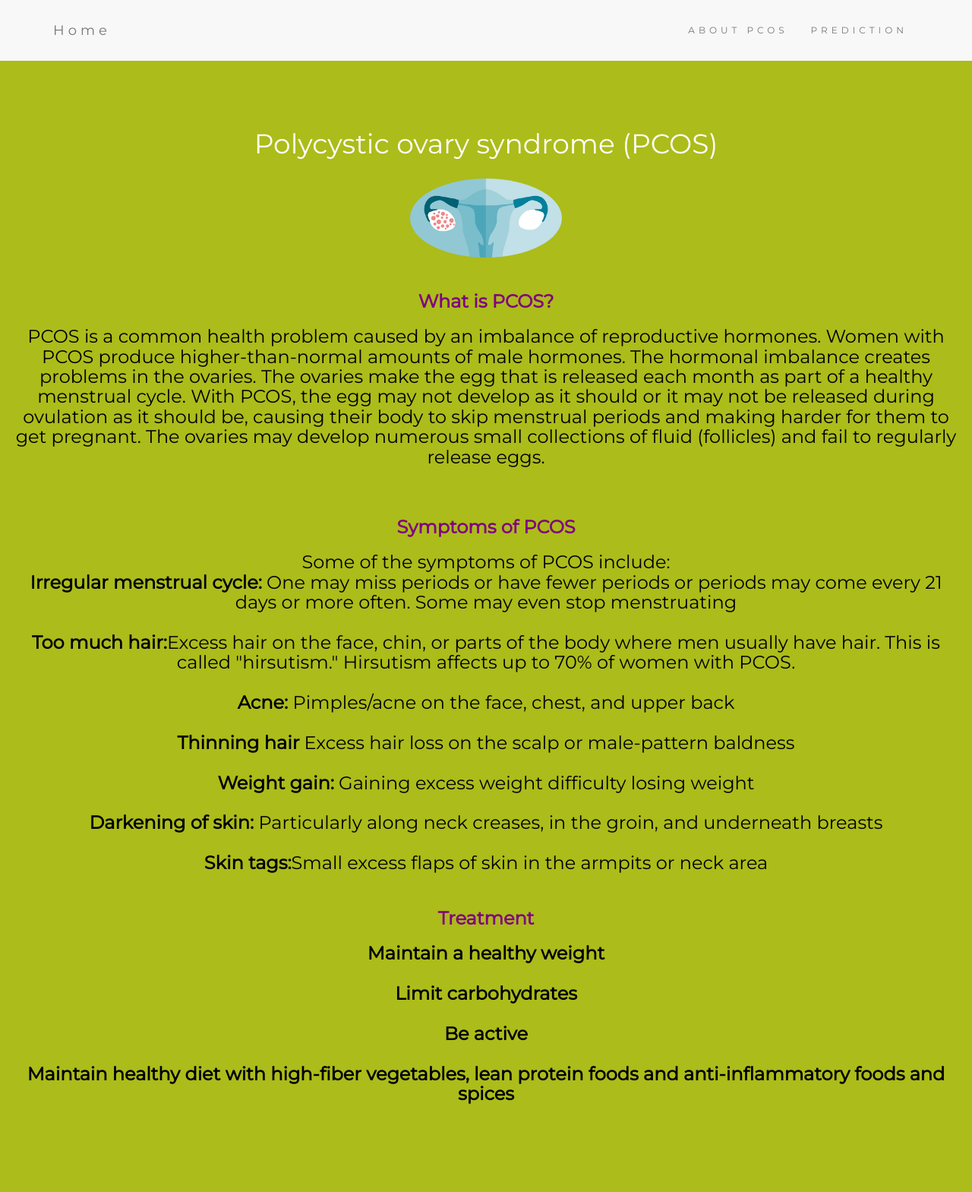
After one commit to SanahSidhu/PCOS-Predictor-, a Flask app: page /about in a window 1280 px wide. The commit adds this page. Shown: the whole page at 76% size. Run offline with Flask 2, Linux system fonts and the light colour scheme; parts of the project's set-up code (start-up, migrations or seed data) failed here and were passed over; some libraries are stand-ins or nearby versions.

Commit message:
(CHANGES MADE)

```diff
--- a/asis/app.py
+++ b/asis/app.py
@@ -16,21 +16,70 @@ model = pickle.load(open('model.pkl', 'rb'))
 def home():
     return render_template('index.html')
 
+######################################################################################################
+@app.route('/about')
+def about():                                                 #CHANGES MADE ONLY HERE
+    return render_template('about.html')
+######################################################################################################
+
 @app.route("/practice")
 def practice():
     """ return the rendered template """
     return render_template("practice.html")
 
+#######################################################################################################
+def check_user_input(input):
+    try:
+        # Convert it into integer
+        val = int(input)
+
+    except ValueError:
+        try:                                                #BLOCK CAN BE REMOVED
+            # Convert it into float
+            val = float(input)
+
+        except ValueError:
+            val=str(input)
+    return val
+########################################################################################################
 @app.route('/predict',methods=['POST'])
 def predict():
     '''
     For rendering results on HTML GUI
     '''
-    int_features = [int(x) for x in request.form.values()]
-    final_features = [np.array(int_features)]
+    l=[]
+
+    for x in request.form.values() :
+         z=x
+         if isinstance(check_user_input(x),int)== True:                                      #REMOVE CHECK_USER_INPUT()
+                x=z
+         elif isinstance(check_user_input(x),str)== True:                                    #REMOVE CHECK_USER_INPUT()
+               if x == 'yes':
+                    x=1
+               elif x=='no':
+                    x=0
+               elif x=='regular':
+                    x=2
+               elif x == 'irregular':
+                    x=4
+##################################################################################################################
+               else:
+                   return render_template('practice.html', prediction_text='Kindly enter valid input ')
+         else:                                                                                            #BLOCK CAN BE REMOVED
+               return render_template('practice.html', prediction_text='Kindly enter valid input ')
+###################################################################################################################
+         l.append(int(x))
+
+
+    final_features = [np.array(l)]
     prediction = model.predict(final_features)
 
     output = round(prediction[0], 2)
+    if output == 1:
+        output ='Yes'
+
+    elif output == 0:
+        output ='No'
 
     return render_template('practice.html', prediction_text='Do I have PCOS ? {}'.format(output))
 
--- /dev/null
+++ b/asis/templates/about.html
@@ -0,0 +1,136 @@
+<!DOCTYPE html>
+<html lang="en">
+<head>
+  <title>Sign Language Alphabet Recognition</title>
+  <meta charset="utf-8">
+  <meta name="viewport" content="width=device-width, initial-scale=1">
+  <link rel="stylesheet" href="https://maxcdn.bootstrapcdn.com/bootstrap/3.4.1/css/bootstrap.min.css">
+  <link href="https://fonts.googleapis.com/css?family=Montserrat" rel="stylesheet">
+  <script src="https://ajax.googleapis.com/ajax/libs/jquery/3.5.1/jquery.min.js"></script>
+  <script src="https://maxcdn.bootstrapcdn.com/bootstrap/3.4.1/js/bootstrap.min.js"></script>
+  <style>
+  body {
+    font: 20px Montserrat, sans-serif;
+    line-height: 1.8;
+    color: #bc1abc ;
+  }
+  p {font-size: 16px;}
+  .margin {margin-bottom: 25px;}
+  .bg-1 {
+    background-color: #acbc1a; /* Green */
+    color: #ffffff;
+  }
+  .bg-2 {
+    background-color: #474e5d; /* Dark Blue */
+    color: #ffffff;
+  }
+  .bg-3 {
+    background-color: #ffffff; /* White */
+    color: #555555;
+  }
+  .bg-4 {
+    background-color: #2f2f2f; /* Black Gray */
+    color: #fff;
+  }
+  .container-fluid {
+    padding-top: 70px;
+    padding-bottom: 70px;
+  }
+  .navbar {
+    padding-top: 15px;
+    padding-bottom: 15px;
+    border: 0;
+    border-radius: 0;
+    margin-bottom: 0;
+    font-size: 12px;
+    letter-spacing: 5px;
+  }
+  .navbar-nav  li a:hover {
+    color: #bc1abc !important;
+  }
+  #container-v {
+    overflow-y: hidden;
+    width:100% !important;
+  }
+  .child_con {
+    height: 500px;
+    float: left;
+    margin: 1em;
+  }
+  </style>
+</head>
+<body>
+
+
+<!-- Navbar -->
+<nav class="navbar navbar-default">
+    <div class="container">
+      <div class="navbar-header">
+        <button type="button" class="navbar-toggle" data-toggle="collapse" data-target="#myNavbar">
+          <span class="icon-bar"></span>
+          <span class="icon-bar"></span>
+          <span class="icon-bar"></span>
+        </button>
+        <a class="navbar-brand" href="/">Home</a>
+      </div>
+      <div class="collapse navbar-collapse" id="myNavbar">
+        <ul class="nav navbar-nav navbar-right">
+          <li><a href="/about">ABOUT PCOS</a></li>
+          <li><a href="/practice">PREDICTION</a></li>
+        </ul>
+      </div>
+    </div>
+  </nav>
+
+  <!-- First Container -->
+<div id="about" class="container-fluid bg-1 text-center">
+    <h1 class="margin">Polycystic ovary syndrome (PCOS)</h1>
+    <img src="{{url_for('static', filename='images.png')}}" class="img-responsive img-circle margin" style="display:inline" alt="Bird" width="200" height="200">
+    <h3 style="color:purple">
+       <b> What is PCOS?</b>
+       <p ><h3 style="color:black"> PCOS is a common health problem caused by an imbalance of reproductive hormones. Women with PCOS produce higher-than-normal amounts of male hormones.
+        The hormonal imbalance creates problems in the ovaries. The ovaries make the egg that is released each month as part of a healthy menstrual cycle.
+        With PCOS, the egg may not develop as it should or it may not be released during ovulation as it should be, causing their body to skip menstrual periods
+        and making harder for them to get pregnant. The ovaries may develop numerous small collections of fluid (follicles) and fail to regularly release eggs.
+        </h3>
+        </p>
+        </br>
+        <h3  style="color:purple"><b> Symptoms of PCOS</b></h3>
+
+        <p><h3 style="color:black">
+            Some of the symptoms of PCOS include:</br>
+            <b>Irregular menstrual cycle:</b> One may miss periods or have fewer periods or periods may come every 21 days or more often. Some may even stop menstruating</br>
+            </br>
+            <b>Too much hair:</b>Excess hair on the face, chin, or parts of the body where men usually have hair. This is called "hirsutism." Hirsutism affects up to 70% of women with PCOS.<br>
+            </br>
+            <b>Acne:</b> Pimples/acne on the face, chest, and upper back</br>
+            </br>
+            <b>Thinning hair</b> Excess hair loss on the scalp or male-pattern baldness</br>
+            </br>
+            <b>Weight gain:</b> Gaining excess weight difficulty losing weight</br>
+            </br>
+            <b>Darkening of skin:</b> Particularly along neck creases, in the groin, and underneath breasts</br>
+             </br>
+            <b>Skin tags:</b>Small excess flaps of skin in the armpits or neck area</br>
+            </br>
+        </h3>
+        </p>
+
+        <h3  style="color:purple"><b> Treatment</b></h3>
+
+        <h3 style="color:black">
+            <b>
+            Maintain a healthy weight</br>
+            </br>
+            Limit carbohydrates</br>
+            </br>
+            Be active</br>
+            </br>
+            Maintain healthy diet with high-fiber vegetables, lean protein foods and anti-inflammatory foods and spices
+            </b>
+        </h3>
+
+
+        </h3>
+  </br>
+  </div>
```
Also changed, not shown: asis/templates/index.html (+5 -2 lines), asis/templates/practice.html (+29 -13 lines), 1 other file.
